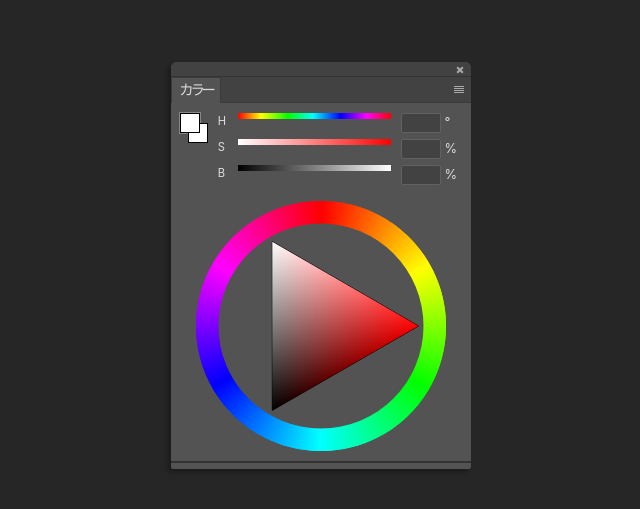
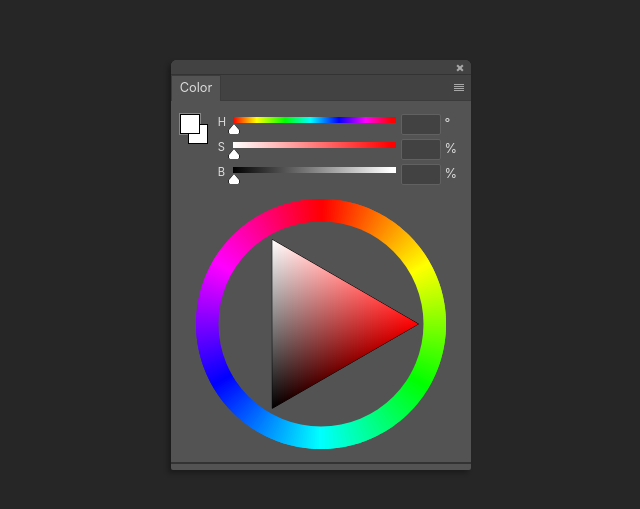
Before and after one commit to nkihrk/ng-colPicker, an Angular app: page / in a window 1280 px wide. Shown: the part 135-644 px from the top of the page, without its empty margins (319-959 px from the left). Built offline with nearby package versions, Linux system fonts and the light colour scheme.

Commit message:
updated UI

```diff
--- a/src/app/col-picker/col-picker.component.html
+++ b/src/app/col-picker/col-picker.component.html
@@ -7,7 +7,7 @@
       </div>
     </div>
     <div class="tab">
-      <div class="tab-name">カラー</div>
+      <div class="tab-name">Color</div>
       <div class="menu">
         <div></div>
         <div></div>
--- a/src/app/col-picker/col-picker.component.scss
+++ b/src/app/col-picker/col-picker.component.scss
@@ -4,8 +4,17 @@
   overflow: hidden;
   width: 300px;
   color: rgba($color: white, $alpha: 0.8);
-  // user-select: none;
+  user-select: none;
   box-shadow: -3px 3px 5px rgba(0, 0, 0, 0.3);
+
+  canvas {
+    image-rendering: optimizeSpeed;
+    image-rendering: -moz-crisp-edges;
+    image-rendering: -webkit-optimize-contrast;
+    image-rendering: optimize-contrast;
+    image-rendering: pixelated;
+    -ms-interpolation-mode: nearest-neighbor;
+  }
 
   .window-header {
     width: 100%;
@@ -23,6 +32,7 @@
         position: relative;
         width: 20px;
         height: 10px;
+        box-sizing: content-box;
 
         &:hover {
           height: 100%;
@@ -69,10 +79,10 @@
         border-radius: 1px 1px 0 0;
         border-bottom: none;
         background-color: #535353;
-        letter-spacing: -0.2rem;
+        letter-spacing: 0rem;
         text-align: center;
         line-height: 1.5rem;
-        font-size: 0.9rem;
+        font-size: 0.8rem;
       }
 
       .menu {
@@ -106,7 +116,7 @@
     position: relative;
     width: 100%;
     border-top: solid 1px #3b3b3b;
-    padding: 10px 0;
+    padding: 13px 0;
 
     display: flex;
     align-items: center;
@@ -185,10 +195,10 @@
         .slider {
           width: 100%;
           height: 20px;
-          margin-bottom: 6px;
           display: flex;
           align-items: center;
           justify-content: space-between;
+          margin-bottom: 5px;
 
           .slider-title {
             width: 10px;
@@ -197,7 +207,7 @@
           }
 
           .slider-color {
-            width: calc(100% - 80px);
+            width: calc(100% - 60px);
             height: 100%;
             // background-color: white;
             line-height: 0;
@@ -210,7 +220,7 @@
 
           .slider-value {
             width: 50px;
-            height: 20px;
+            height: 21px;
             display: inline-flex;
             flex-wrap: nowrap;
             font-size: 0.8rem;
@@ -224,6 +234,7 @@
               padding: 0 4px;
               font-size: 0.7rem;
               color: white;
+              user-select: initial;
             }
           }
         }
--- a/src/app/col-picker/col-picker.component.ts
+++ b/src/app/col-picker/col-picker.component.ts
@@ -49,11 +49,9 @@ export class ColPickerComponent implements OnInit {
     this._drawBrightness();
   }
 
-  options: {
-    HUE: 0;
-    RGB: [0, 0, 0];
-    THETA: 0;
-  };
+  private huePos: number = 0;
+  private saturatePos: number = 0;
+  private brightPos: number = 0;
 
   private wrapperWidth: number;
   private radius: number;
@@ -68,7 +66,7 @@ export class ColPickerComponent implements OnInit {
     c.height = this.sliderColor.nativeElement.clientHeight;
     const ctx = c.getContext("2d");
 
-    const grd = ctx.createLinearGradient(0, 0, c.width, 0);
+    const grd = ctx.createLinearGradient(5, 3, c.width - 10, 6);
     grd.addColorStop(0, "rgb(255,   0,   0)");
     grd.addColorStop(0.15, "rgb(255, 255,   0)");
     grd.addColorStop(0.33, "rgb(0,   255,   0)");
@@ -77,7 +75,23 @@ export class ColPickerComponent implements OnInit {
     grd.addColorStop(0.84, "rgb(255,   0, 255)");
     grd.addColorStop(1, "rgb(255,   0,   0)");
     ctx.fillStyle = grd;
-    ctx.fillRect(0, 0, c.width, 6);
+    ctx.fillRect(5, 3, c.width - 10, 6);
+
+    const pos: number = this.huePos + 6;
+
+    ctx.beginPath();
+    ctx.moveTo(pos, 10);
+    ctx.lineTo(pos - 5, 16);
+    ctx.lineTo(pos - 5, 19);
+    ctx.lineTo(pos - 4, 20);
+    ctx.lineTo(pos + 4, 20);
+    ctx.lineTo(pos + 5, 19);
+    ctx.lineTo(pos + 5, 16);
+    ctx.closePath();
+    ctx.stroke();
+    ctx.strokeStyle = "white";
+    ctx.fillStyle = "white";
+    ctx.fill();
   }
 
   _drawSaturation() {
@@ -86,11 +100,27 @@ export class ColPickerComponent implements OnInit {
     c.height = this.sliderColor.nativeElement.clientHeight;
     const ctx = c.getContext("2d");
 
-    const grd = ctx.createLinearGradient(0, 0, c.width, 0);
+    const grd = ctx.createLinearGradient(5, 3, c.width - 10, 6);
     grd.addColorStop(0, "white");
     grd.addColorStop(1, "red");
     ctx.fillStyle = grd;
-    ctx.fillRect(0, 0, c.width, 6);
+    ctx.fillRect(5, 3, c.width - 10, 6);
+
+    const pos: number = this.saturatePos + 6;
+
+    ctx.beginPath();
+    ctx.moveTo(pos, 10);
+    ctx.lineTo(pos - 5, 16);
+    ctx.lineTo(pos - 5, 19);
+    ctx.lineTo(pos - 4, 20);
+    ctx.lineTo(pos + 4, 20);
+    ctx.lineTo(pos + 5, 19);
+    ctx.lineTo(pos + 5, 16);
+    ctx.closePath();
+    ctx.stroke();
+    ctx.strokeStyle = "white";
+    ctx.fillStyle = "white";
+    ctx.fill();
   }
 
   _drawBrightness() {
@@ -99,11 +129,27 @@ export class ColPickerComponent implements OnInit {
     c.height = this.sliderColor.nativeElement.clientHeight;
     const ctx = c.getContext("2d");
 
-    const grd = ctx.createLinearGradient(0, 0, c.width, 0);
+    const grd = ctx.createLinearGradient(5, 3, c.width - 10, 6);
     grd.addColorStop(0, "black");
     grd.addColorStop(1, "white");
     ctx.fillStyle = grd;
-    ctx.fillRect(0, 0, c.width, 6);
+    ctx.fillRect(5, 3, c.width - 10, 6);
+
+    const pos: number = this.brightPos + 6;
+
+    ctx.beginPath();
+    ctx.moveTo(pos, 10);
+    ctx.lineTo(pos - 5, 16);
+    ctx.lineTo(pos - 5, 19);
+    ctx.lineTo(pos - 4, 20);
+    ctx.lineTo(pos + 4, 20);
+    ctx.lineTo(pos + 5, 19);
+    ctx.lineTo(pos + 5, 16);
+    ctx.closePath();
+    ctx.stroke();
+    ctx.strokeStyle = "white";
+    ctx.fillStyle = "white";
+    ctx.fill();
   }
 
   /**
@@ -359,6 +405,9 @@ export class ColPickerComponent implements OnInit {
     );
 
     ctx.restore();
+
+    ctx.beginPath();
+    ctx.stroke();
   }
 
   // _updateTriangle() {
```
